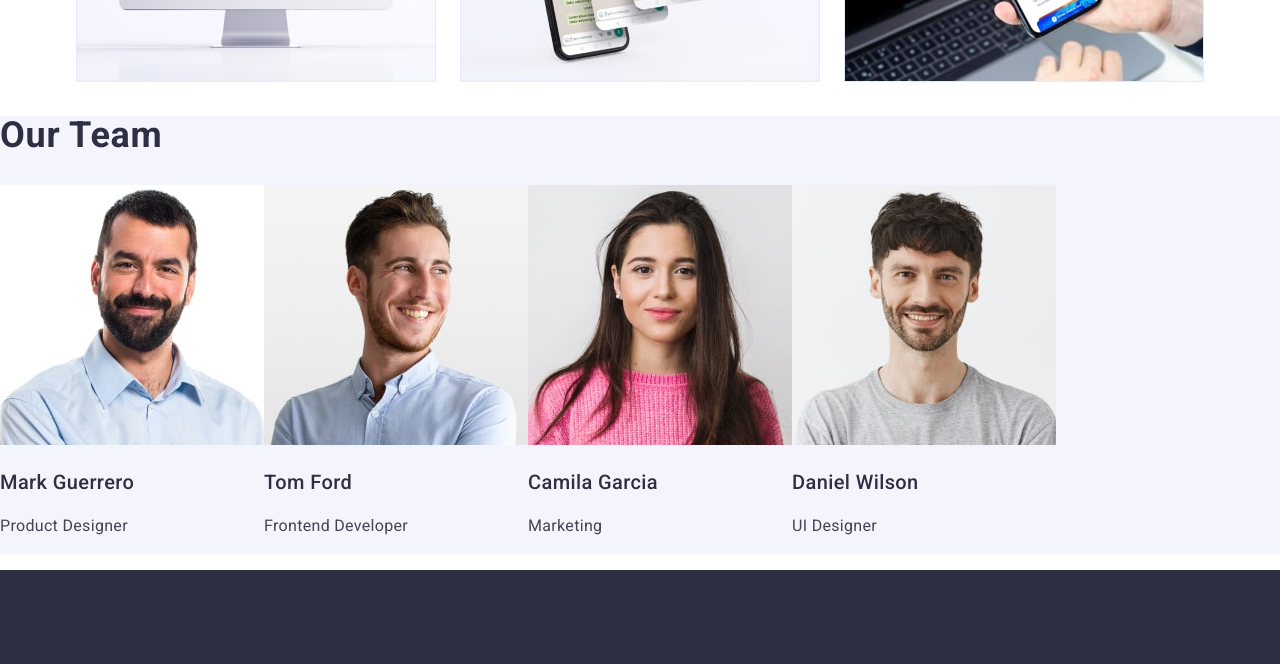
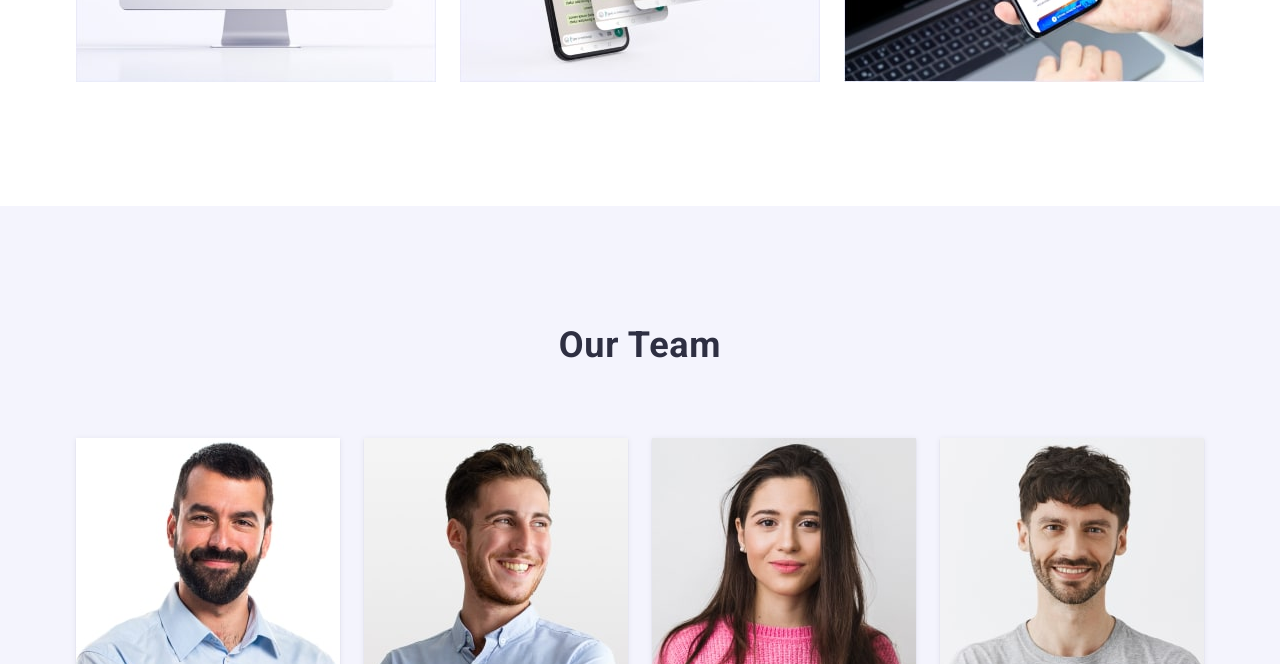
Before and after one commit to Terrenss/goit-markup-hw-03, a plain HTML site: page index.html in a window 1280 px wide. Shown: the part 1370-2034 px from the top of the page. Drawn offline with nearby package versions, Linux system fonts and the light colour scheme.

Commit message:
web studio done!!!

```diff
--- a/css/styles.css
+++ b/css/styles.css
@@ -367,12 +367,33 @@ body {
 
 /* -----------------Section 3*/
 
+.section3-main-box {
+  display: flex;
+  width: auto;
+  height: 732px;
+  align-items: flex-start;
+}
+
+.section3-list {
+  display: flex;
+  gap: 24px;
+  justify-content: center;
+  margin: 0;
+  /* height: 380px; */
+}
+
 .main-section3-h2 {
   font-size: 36px;
   line-height: 1.1;
   letter-spacing: 0.02em;
   color: var(--main-title-color);
+  margin: 0;
+  /* height: 40px; */
   display: flex;
+  justify-content: center;
+  padding-top: 120px;
+  margin-bottom: 72px;
+  text-transform: capitalize;
 }
 
 .our-team-h3 {
@@ -381,6 +402,11 @@ body {
   line-height: 1.2;
   letter-spacing: 0.02em;
   color: var(--main-title-color);
+  display: flex;
+  justify-content: center;
+  margin: 0;
+  margin-top: 32px;
+  margin-bottom: 8px;
 }
 
 .our-team-text {
@@ -389,10 +415,25 @@ body {
   line-height: 1.5;
   letter-spacing: 0.02em;
   color: var(--secondary-text-color);
+  display: flex;
+  justify-content: center;
+  margin: 0;
+  padding-bottom: 32px;
 }
 
 .team-section {
   background: #f4f4fd;
+  margin-top: 120px;
+  padding-bottom: 120px;
+}
+
+.team-list-1 {
+  display: flex;
+  flex-direction: column;
+  background: #ffffff;
+  box-shadow: 0px 1px 6px rgba(46, 47, 66, 0.08),
+    0px 1px 1px rgba(46, 47, 66, 0.16), 0px 2px 1px rgba(46, 47, 66, 0.08);
+  border-radius: 0px 0px 4px 4px;
 }
 
 /* /Section 3*/
--- a/index.html
+++ b/index.html
@@ -144,9 +144,10 @@
 
       <!-- Section 3 -->
       <section class="team-section">
+        <!-- <div class="section3-main-box"> -->
         <h2 class="main-section3-h2">Our Team</h2>
-        <ul class="list">
-          <li>
+        <ul class="list section3-list">
+          <li class="team-list-1">
             <img
               src="./images/team1-min.jpg"
               alt="Our Team"
@@ -156,7 +157,7 @@
             <h3 class="our-team-h3">Mark Guerrero</h3>
             <p class="our-team-text">Product Designer</p>
           </li>
-          <li>
+          <li class="team-list-1">
             <img
               src="./images/team2-min.jpg"
               alt="Our Team"
@@ -166,7 +167,7 @@
             <h3 class="our-team-h3">Tom Ford</h3>
             <p class="our-team-text">Frontend Developer</p>
           </li>
-          <li>
+          <li class="team-list-1">
             <img
               src="./images/team3-min.jpg"
               alt="Our Team"
@@ -176,7 +177,7 @@
             <h3 class="our-team-h3">Camila Garcia</h3>
             <p class="our-team-text">Marketing</p>
           </li>
-          <li>
+          <li class="team-list-1">
             <img
               src="./images/team4-min.jpg"
               alt="Our Team"
@@ -187,6 +188,7 @@
             <p class="our-team-text">UI Designer</p>
           </li>
         </ul>
+        <!-- </div> -->
       </section>
       <!-- /Section 3 -->
     </main>
```
